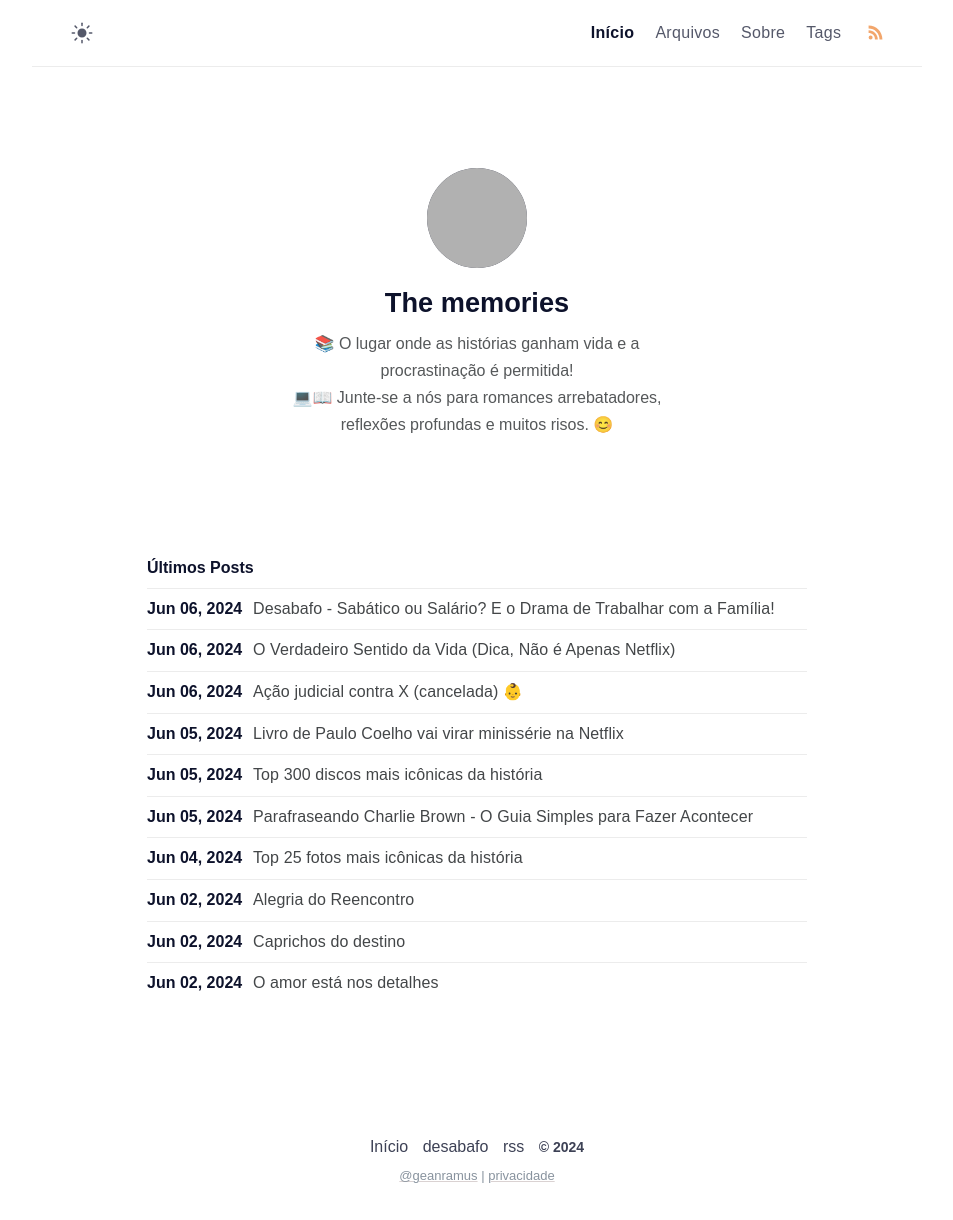
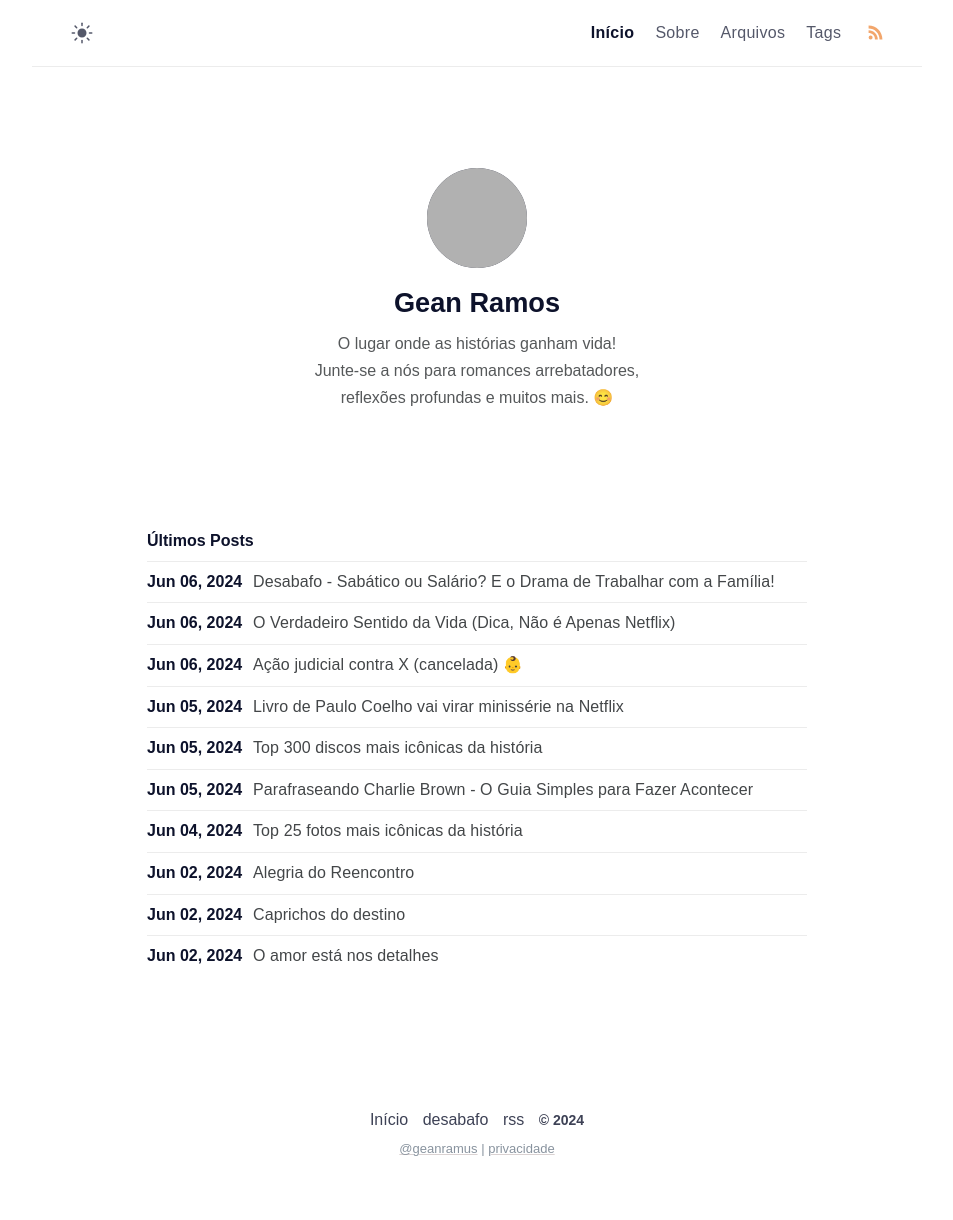
Before and after one commit to geanramos/blog-v24, a Jekyll site: the page built from index.md, in a window 1280 px wide. Shown: the whole page, without its empty margins (163-1116 px from the left). Built offline with Jekyll 4.4.1, drawn with Linux system fonts in a browser that asks for light colours; some web fonts are replaced; after the commit the page ends 1193 px from its top, so only the background shows below that; grey boxes are pictures that could not be loaded.

```diff
--- a/_config.yml
+++ b/_config.yml
@@ -1,8 +1,8 @@
 # Site settings
 title: The memories # site title
 description: >- # site description
-  📚 O lugar onde as histórias ganham vida e a procrastinação é permitida!<br>
-  💻📖 Junte-se a nós para romances arrebatadores, reflexões profundas e muitos risos. 😊
+  O lugar onde as histórias ganham vida!<br>
+  Junte-se a nós para romances arrebatadores, reflexões profundas e muitos mais. 😊
 lang: pt-BR # default lang
 timezone: America/Belém # set your timezone
 image: https://source.unsplash.com/random/600x400/?love-couple # This image used for Open Graph more info https://ogp.me/
@@ -11,12 +11,12 @@ mode: light # default theme "dark" | "light"
 
 # Profile settings
 author:
-  name: The memories # author name
+  name: Gean Ramos # author name
   bio: >- # tell to the world
-    📚 O lugar onde as histórias ganham vida e a procrastinação é permitida!<br>
-    💻📖 Junte-se a nós para romances arrebatadores, reflexões profundas e muitos risos. 😊
+    O lugar onde as histórias ganham vida!<br>
+    Junte-se a nós para romances arrebatadores, reflexões profundas e muitos mais. 😊
   username: geanramos # general username
-  github: geanramos # github username
+  github:  # github username
   twitter: geanramos # twitter username
   facebook: geanramoss # facebook username
   email: geanramos@hotmail.com.br # email adress
@@ -26,7 +26,7 @@ author:
 url: "https://geanramos.com.br" #
 baseurl:
 permalink: /:title
-google_analytics: # leave it blank if not wish
+google_analytics: G-TZBPFV014K # leave it blank if not wish
 fb_appid:
 
 # Collection setting
--- /dev/null
+++ b/googlede52636026e9107b.html
@@ -0,0 +1 @@
+google-site-verification: googlede52636026e9107b.html
```
Also changed, not shown: _data/menus.yml (+4 -4 lines), _includes/header.html (+9 -0 lines).
